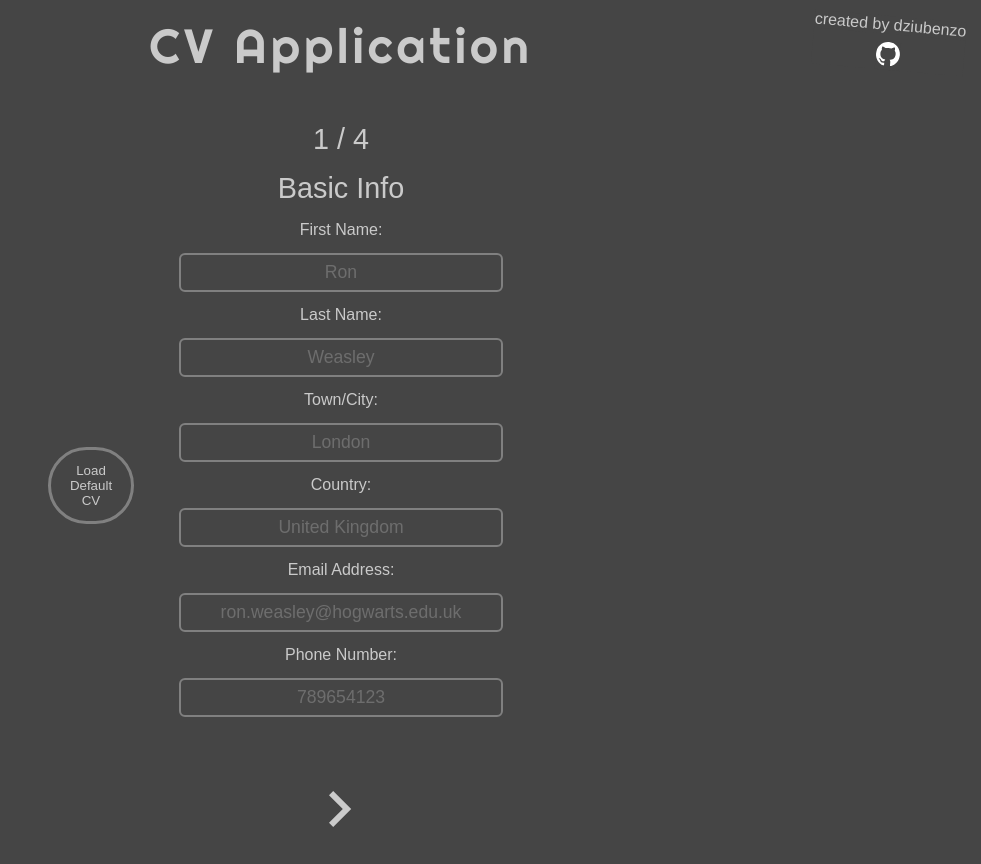
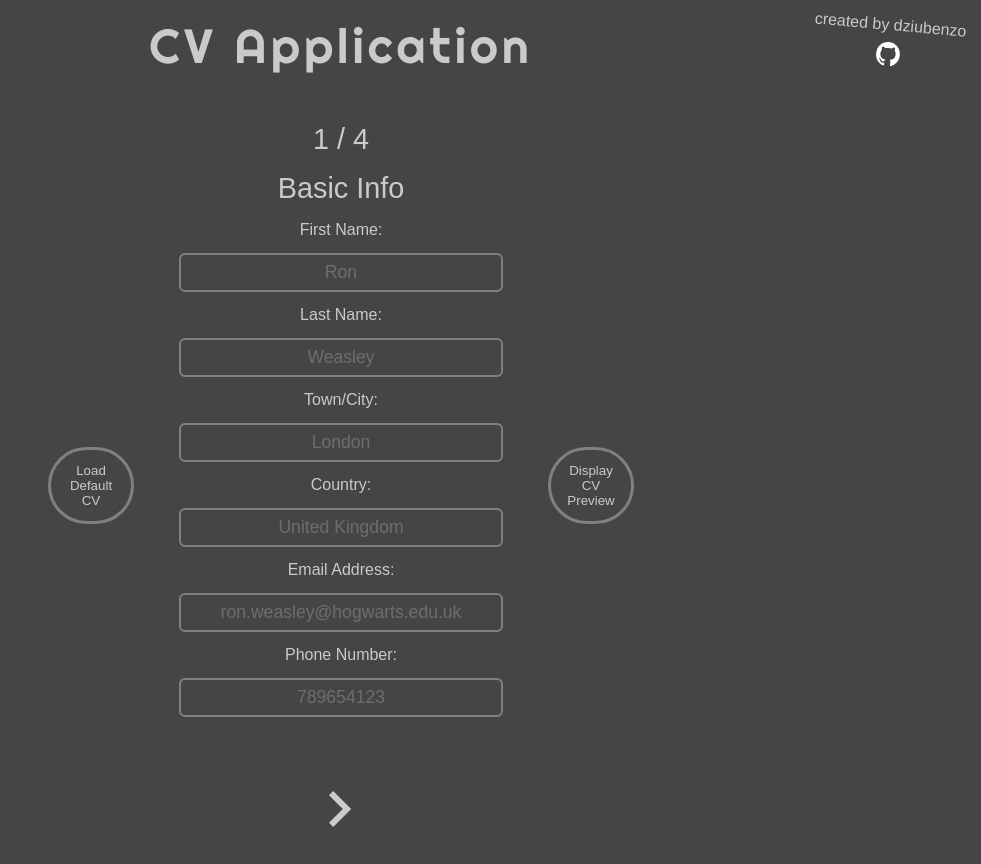
Before and after one commit to dziubenzo/cv-application, a React (Vite) app: page / in a window 1280 px wide. Shown: the whole page, without its empty margins (299-1280 px from the left). Built offline with nearby package versions, Linux system fonts and the light colour scheme; a web font is replaced by a local one.

Commit message:
Create ShowPreviewButton component

```diff
--- a/src/components/MainPage.jsx
+++ b/src/components/MainPage.jsx
@@ -5,6 +5,7 @@ import '../styles/MainPage.css';
 import WorkInfo from './WorkInfo';
 import SkillsInfo from './SkillsInfo';
 import DefaultCVButton from './DefaultCVButton';
+import ShowPreviewButton from './ShowPreviewButton';
 
 export default function MainPage({ defaultCV }) {
   const [showBasic, setShowBasic] = useState('');
@@ -104,6 +105,7 @@ export default function MainPage({ defaultCV }) {
         deleteSkillState={handleDeleteSkill}
       />
       <DefaultCVButton showDefaultCV={showDefaultCV} />
+      <ShowPreviewButton />
     </main>
   );
 }
--- /dev/null
+++ b/src/components/ShowPreviewButton.jsx
@@ -0,0 +1,7 @@
+export default function ShowPreviewButton() {
+  return (
+    <button className="show-preview-button" type="button">
+      Display CV Preview
+    </button>
+  );
+}
--- a/src/styles/MainPage.css
+++ b/src/styles/MainPage.css
@@ -163,10 +163,9 @@ button {
   cursor: pointer;
 }
 
-button[class='default-cv-button'] {
+button[class='default-cv-button'],
+button[class='show-preview-button'] {
   position: absolute;
-  left: -50px;
-  transform: translateX(-100%);
   width: 80px;
   margin: 0;
   padding: 1em;
@@ -174,7 +173,18 @@ button[class='default-cv-button'] {
   border-radius: 128px;
 }
 
-button[class='default-cv-button']:hover {
+button[class='default-cv-button'] {
+  left: -50px;
+  transform: translateX(-100%);
+}
+
+button[class='show-preview-button'] {
+  right: -50px;
+  transform: translateX(100%);
+}
+
+button[class='default-cv-button']:hover,
+button[class='show-preview-button']:hover {
   background-color: var(--main-colour);
   color: var(--bg-colour);
   outline: 3px solid var(--bg-colour);
```
